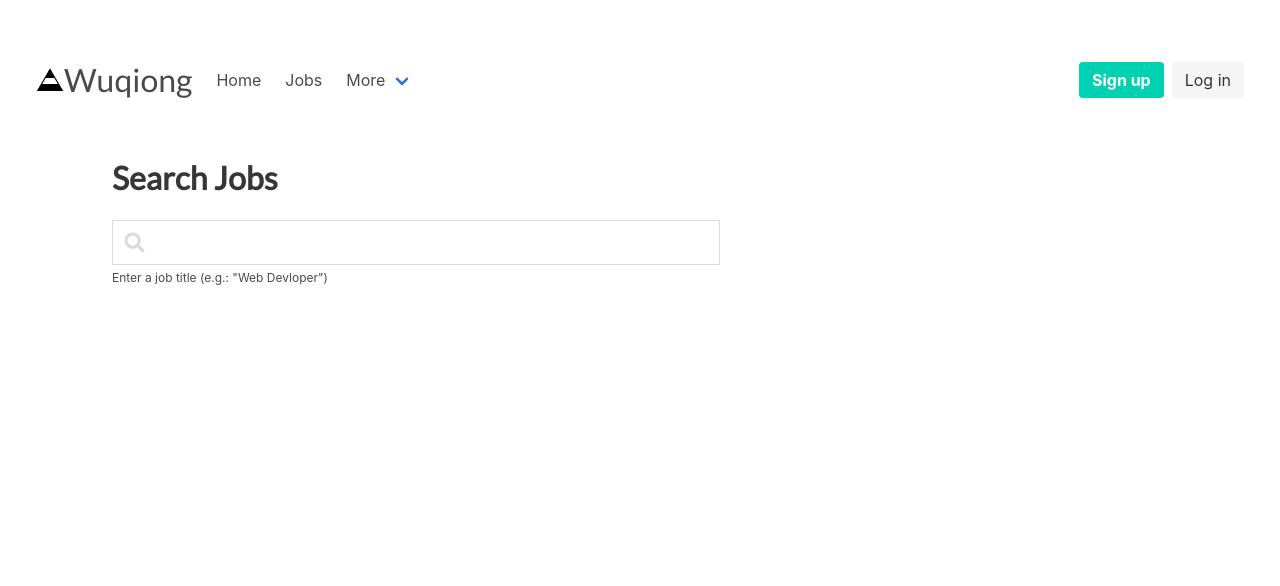
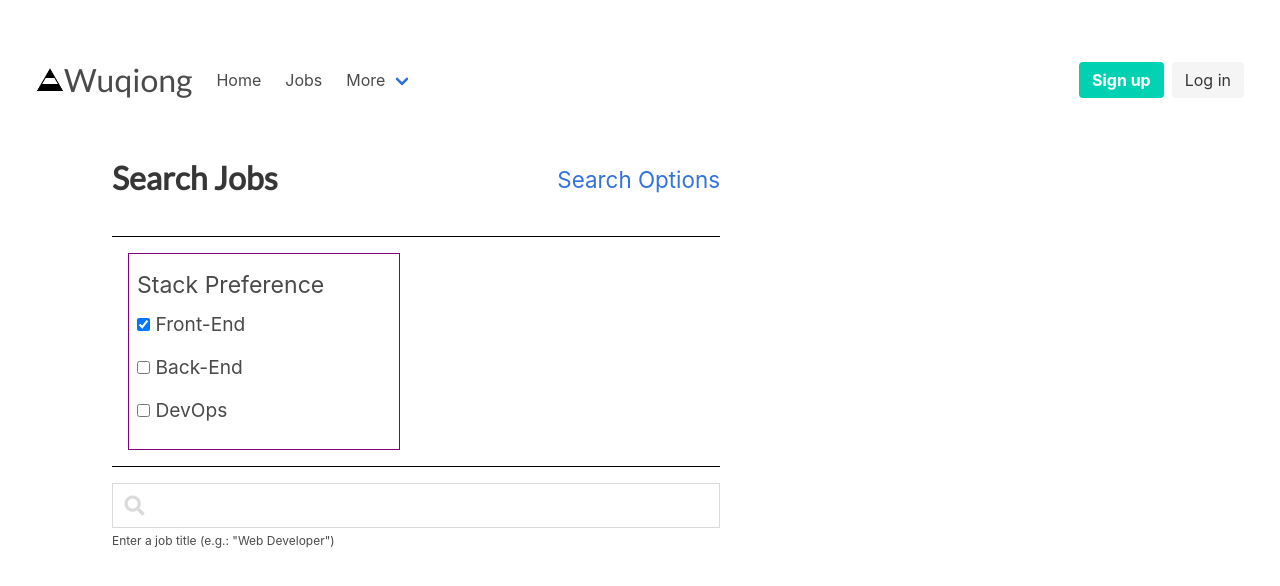
Before and after one commit to c4rtwright/wuqiong, a plain HTML site: page jobs/index.html in a window 1280 px wide. Drawn offline with Linux system fonts and the light colour scheme.

Commit message:
begin 'options' sub-section of 'search'

```diff
--- a/jobs/index.html
+++ b/jobs/index.html
@@ -16,6 +16,35 @@
 				font-size: 2em;
 				font-family: "Lato", sans-serif;
 			}
+			.opt-stack {
+				padding: .5em;
+			}
+			.opt-stack dl > dt {
+				font-size: 1.44em;
+				margin: .25em 0 0 0;
+			}
+			.opt-stack dl > dd {
+				font-size: 1.2em;
+				margin: .5em 0 1em 0;
+			}
+			.options-list {
+				display: grid;
+				border-top: 1px solid black;
+				grid-template-columns: repeat(3, 17em);
+				border-bottom: 1px solid black;
+				padding: 1em;
+				margin: 1em 0 1em 0;
+			}
+			.search header {
+				display: flex;
+				justify-content: space-between;
+			}
+
+			.search header a {
+				font-size: 1.4em;
+				margin: .15em 0 0 0;
+			}
+
 		</style>
 	</head>
 	<body>
@@ -25,17 +54,47 @@
 			</header>
 			<div class="container">
 				<div class="search">
-					<h1 class="title">Search Jobs</h1>
+    <header style="
+    display: flex;
+    justify-content: space-between;
+">
+    	<h1 class="title" style="">Search Jobs</h1>
+        <a href="#" style="font-size: 1.4em;margin: .15em 0 0 0;">Search Options</a>
+    </header>
+
  <div class="search-form">
-						<div class="field">
-							<div class="control has-icons-left">
-								<input class="input is-medium" type="text">
-								<p class="help">Enter a job title (e.g.: "Web Devloper")</p>
-								<span class="icon is-left">
-									<i class="fas fa-search"></i>
-								</span>
+    <div class="options-list">
+        <div>
+            <div class="opt-stack" style="
+    border: 1px solid purple;
+">
+            <dl>
+        <dt>Stack Preference</dt>
+        <dd>
+        	<label class="checkbox">
+                <input type="checkbox" checked="">
+                Front-End
+			</label>
+        </dd>
+        <dd>
+        	<label class="checkbox">
+                <input type="checkbox">
+                Back-End
+			</label>
+        </dd>
+        <dd>
+        	<label class="checkbox">
+                <input type="checkbox">
+                DevOps
+			</label>
+        </dd>
+    </dl>
             </div>
 </div>
+    </div>
+    <div class="field"><div class="control has-icons-left"><input type="text" class="input is-medium"> <p class="help">Enter a job title (e.g.: "Web Developer")</p> <span class="icon is-left"><i class="fas fa-search"></i></span></div></div>
+
+
     </div>
 </div>
 			</div>
@@ -65,16 +124,13 @@
 			  <a class="navbar-item">
 				Home
 			  </a>
-
 			  <a class="navbar-item">
 				Jobs
 			  </a>
-
 			  <div class="navbar-item has-dropdown is-hoverable">
 				<a class="navbar-link">
 				  More
 				</a>
-
 				<div class="navbar-dropdown">
 				  <a class="navbar-item">
 					My Profile
```
Lines whose indentation alone changed are shown as unchanged.
